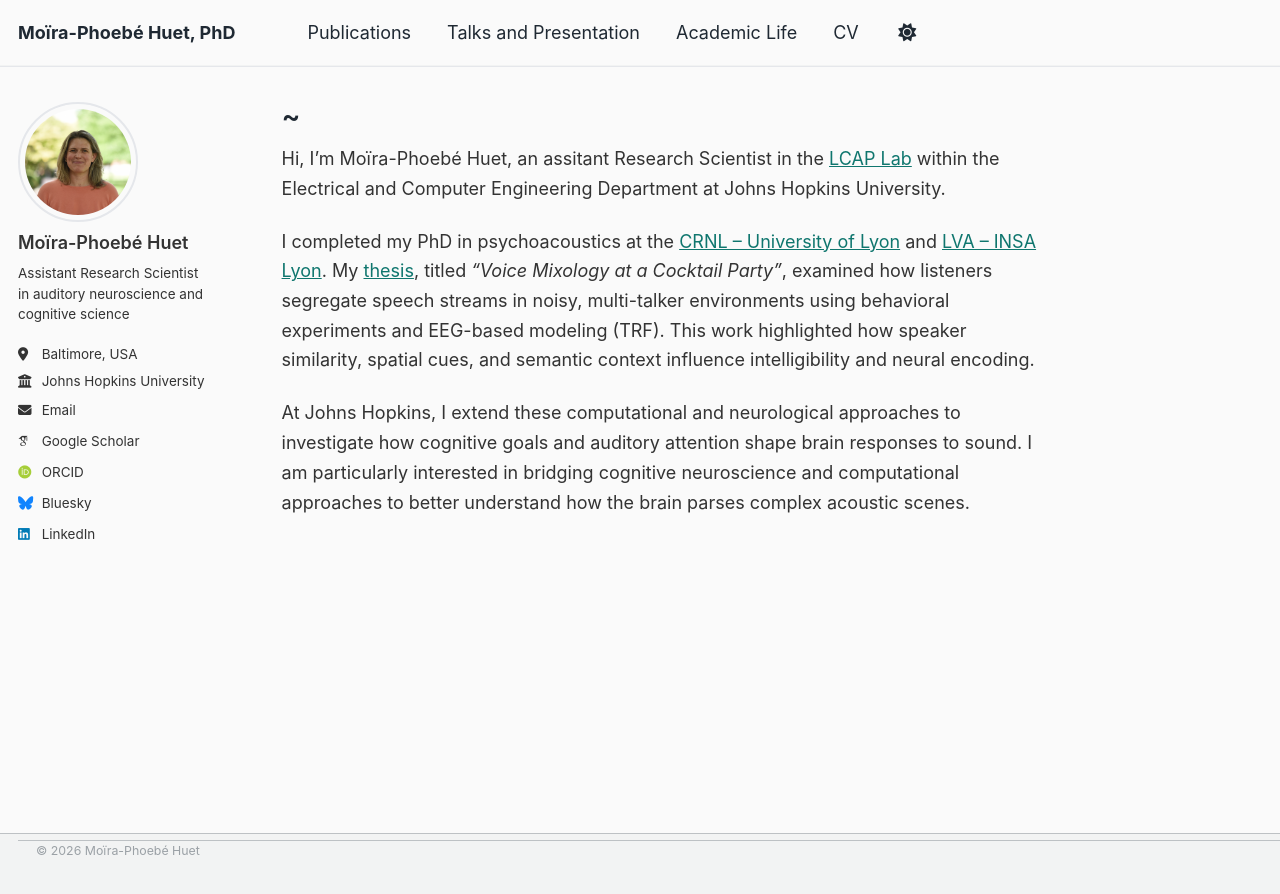
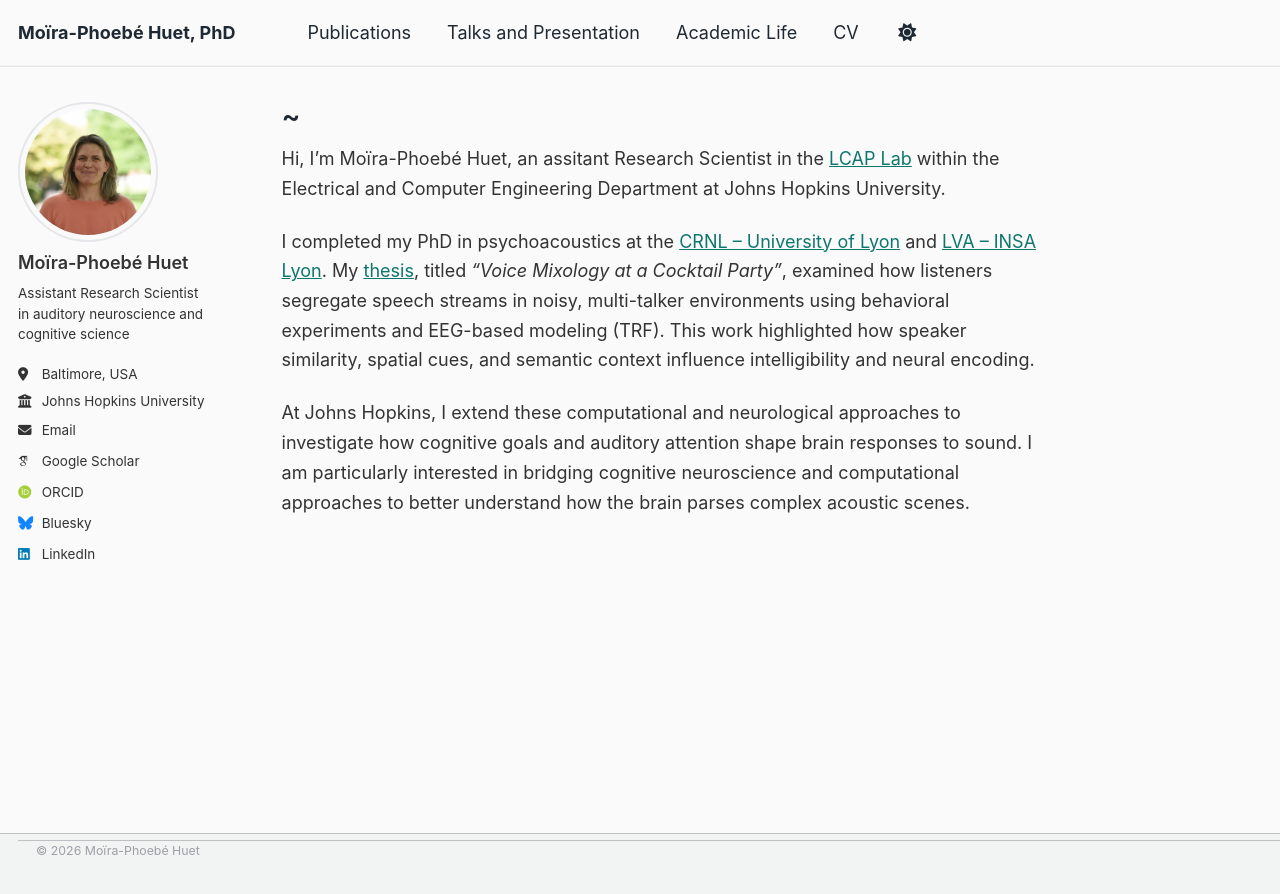
Before and after one commit to mphuet/mphuet.github.io, a Jekyll site: the page built from _pages/about.md, in a window 1280 px wide. Shown: the top 894 px of the page. Built offline with Jekyll 4.4.1, drawn with Linux system fonts in a browser that asks for light colours; some web fonts are replaced.

Commit message:
Update main.scss

```diff
--- a/assets/css/main.scss
+++ b/assets/css/main.scss
@@ -96,7 +96,7 @@ a:hover {
 }
 
 .author__avatar img {
-  width: 120px;      /* essaie 110–130px */
+  width: 140px;      /* essaie 110–130px */
   height: auto;
   border-radius: 999px;
 }
```
